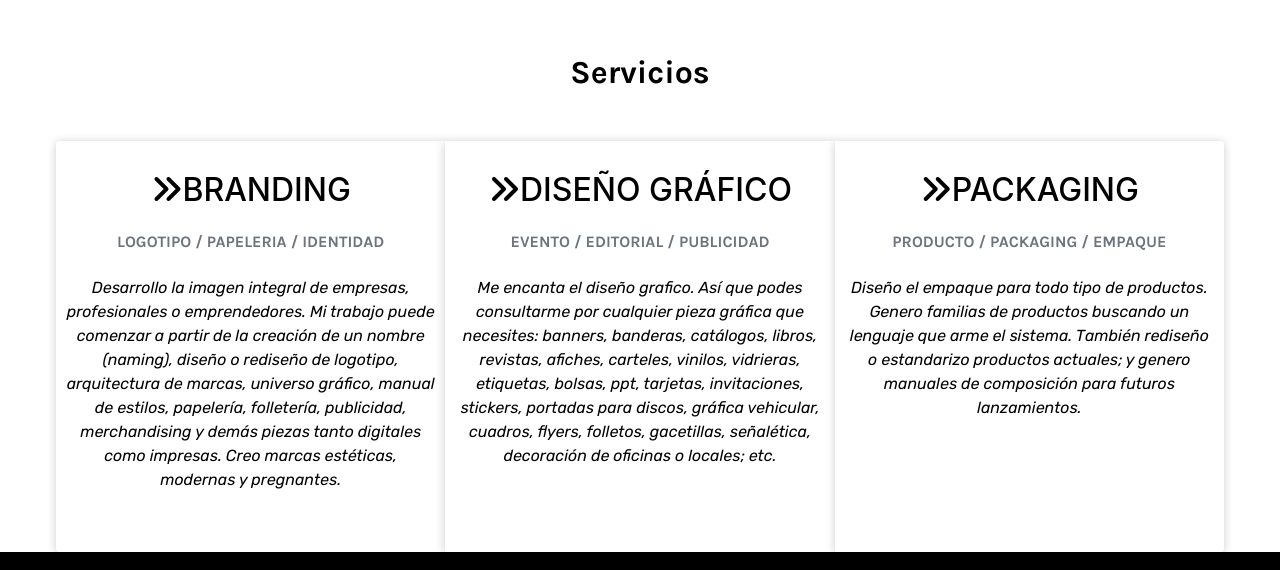
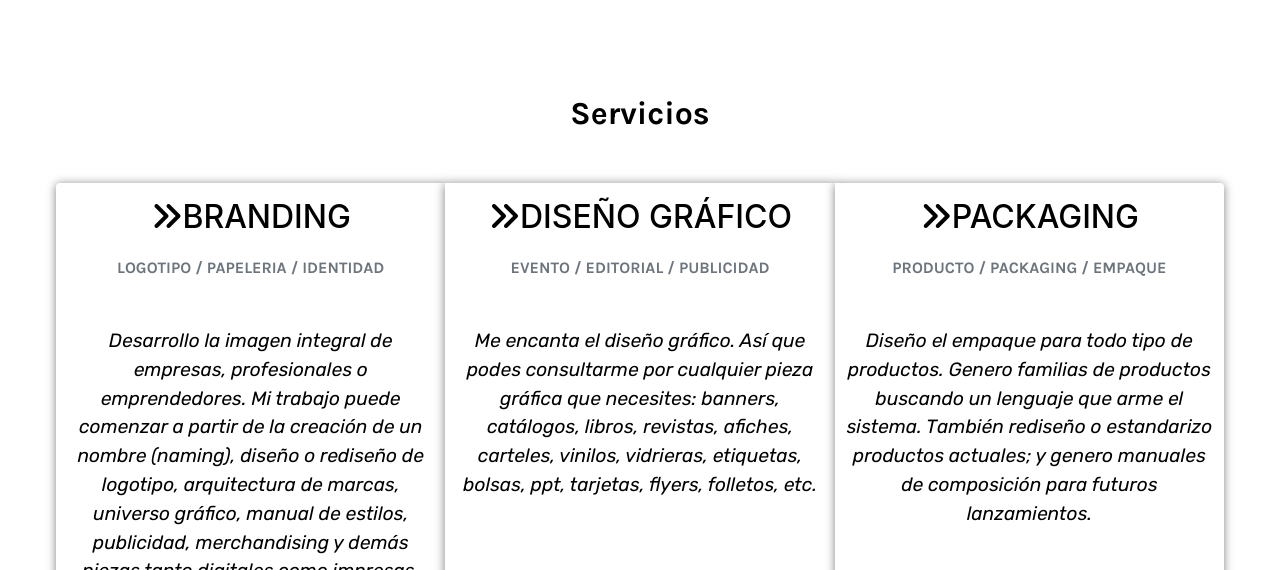
Before and after one commit to enzosaitta/Gaspar-Monasterio, a website: page index.html in a window 1280 px wide. Shown: the part 1192-1762 px from the top of the page. Drawn offline with nearby package versions, Linux system fonts and the light colour scheme.

Commit message:
webfinalizada

```diff
--- a/index.html
+++ b/index.html
@@ -87,8 +87,7 @@
 						<p class="card-text">Desarrollo la imagen integral de empresas,
 							profesionales o emprendedores. Mi trabajo puede comenzar a partir de la
 							creación de un nombre (naming), diseño o rediseño de logotipo, arquitectura de marcas,
-							universo gráfico, manual de estilos, papelería, folletería, publicidad, merchandising y
-							demás piezas tanto digitales como impresas. Creo marcas estéticas, modernas y pregnantes.
+							universo gráfico, manual de estilos, publicidad, merchandising y demás piezas tanto digitales como impresas.
 						</p>
 					</div>
 				</div>
@@ -96,15 +95,10 @@
 					<div class="card-body" data-aos="fade-down" data-aos-duration="2000">
 						<h5 class="card-title"><i class="fas fa-angle-double-right"></i>DISEÑO GRÁFICO</h5>
 						<h6 class="card-subtitle mb-2 text-muted">EVENTO / EDITORIAL / PUBLICIDAD</h6>
-						<p class="card-text">Me encanta el diseño grafico. Así que podes consultarme por cualquier
-							pieza
-							gráfica que necesites:
-							banners, banderas, catálogos, libros, revistas, afiches, carteles, vinilos, vidrieras,
-							etiquetas, bolsas, ppt, tarjetas,
-							invitaciones, stickers, portadas para discos, gráfica vehicular, cuadros, flyers,
-							folletos,
-							gacetillas, señalética,
-							decoración de oficinas o locales; etc.</p>
+						<p class="card-text">Me encanta el diseño gráfico. Así que podes consultarme por cualquier
+							pieza gráfica que necesites:
+							banners, catálogos, libros, revistas, afiches, carteles, vinilos, vidrieras,
+							etiquetas, bolsas, ppt, tarjetas, flyers, folletos, etc.</p>
 
 					</div>
 				</div>
--- a/scss/prueba.scss
+++ b/scss/prueba.scss
@@ -19,6 +19,8 @@ $margin: 1rem;
 
 *	{
 	box-sizing: border-box;
+    margin: 0;
+    padding: 0;
 }
 
 body {
@@ -28,6 +30,7 @@ body {
 	position: relative;
     min-height: 100vh;
     margin: 0;
+
     main section {
         max-width: 100px;
         flex: 0 0 100px;
@@ -119,7 +122,7 @@ body {
 /*imagen inicio*/
 .content-wrapper{
 	display: grid;
-	grid-template-columns: 50% 30%;
+	grid-template-columns: 45% 30%;
 	grid-template-rows: 1fr;
 	column-gap: 2rem;
 	grid-auto-flow: dense;
@@ -204,9 +207,9 @@ body {
     position: relative;
     overflow: hidden;
     border: none;
-    box-shadow: 0px 1px 10px rgba(0, 0, 0, 0.2);
+    box-shadow: 0px 1px 10px rgba(0, 0, 0, 0.5);
     .card-body{
-        padding: 30px 10px 50px;
+        padding: 15px 10px 10px;
         position: relative;
         margin-bottom: 10px;
     }
@@ -219,7 +222,8 @@ body {
         font-size: 1rem;
     }
     p.card-text{
-        font-size: 1rem;
+        margin-top: 2rem;
+        font-size: 1.2rem;
     }
 }
 /*Ilustraciones*/
```
Also changed, not shown: contacto.html (+4 -3 lines), portafolio.html (+2 -2 lines), sobre-mi.html (+2 -2 lines), css/prueba.css.
